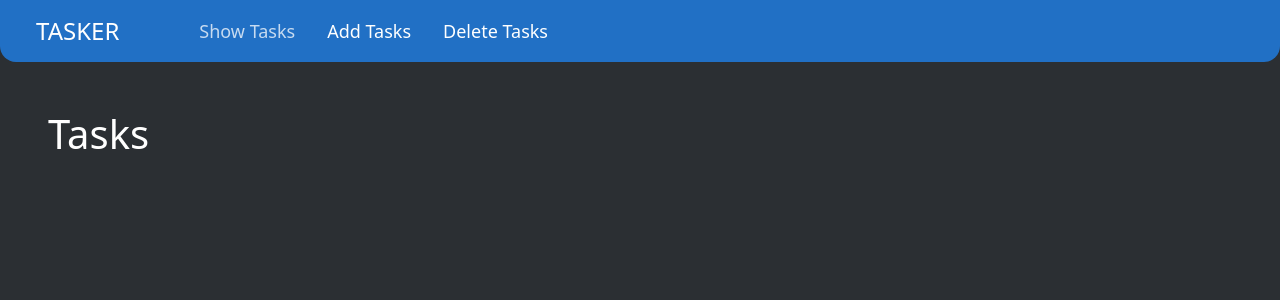
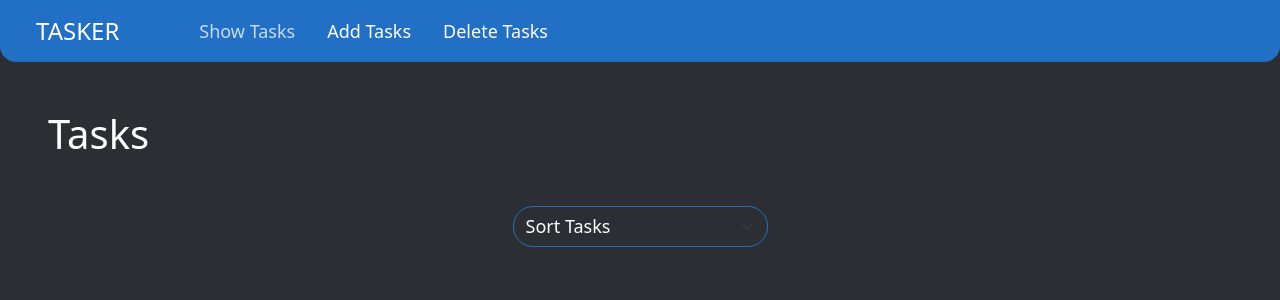
Before and after one commit to ionutprodea/tasker, a React (Vite) app: page / in a window 1280 px wide. Both pictures are taken after a click on the link "Show Tasks". Shown: the top 300 px of the page. Built offline with nearby package versions, Linux system fonts and the light colour scheme; the HTML template or start-up script is replaced by a standard one.

Commit message:
Added SortTasks component

```diff
--- a/src/components/ShowTasks.tsx
+++ b/src/components/ShowTasks.tsx
@@ -1,6 +1,7 @@
 import { useEffect, useState } from "react";
 //import { dummyTasks } from "./dummyTasks";
 import { Task } from "../interfaces/Task";
+import SortTasks from "./SortTasks";
 
 const ShowTasks = () => {
   const [tasks, setTasks] = useState<Task[]>([]);
@@ -21,6 +22,9 @@ const ShowTasks = () => {
   return (
     <div>
       <h1 className="m-5">Tasks</h1>
+      <div className="centered-container">
+        <SortTasks />
+      </div>
       <div className="m-5 centered-container">
         <ul className="list-group">
           {tasks.map((task, index) => (
--- /dev/null
+++ b/src/components/SortTasks.tsx
@@ -0,0 +1,15 @@
+const SortTasks = () => {
+  return (
+    <div className="centered-container">
+      <select className="form-select">
+        <option value="">Sort Tasks</option>
+        <option value="high-low">Importance High to Low</option>
+        <option value="low-high">Importance Low to High</option>
+        <option value="date-ascending">Date Ascending</option>
+        <option value="date-descending">Date Descending</option>
+      </select>
+    </div>
+  );
+};
+
+export default SortTasks;
```
